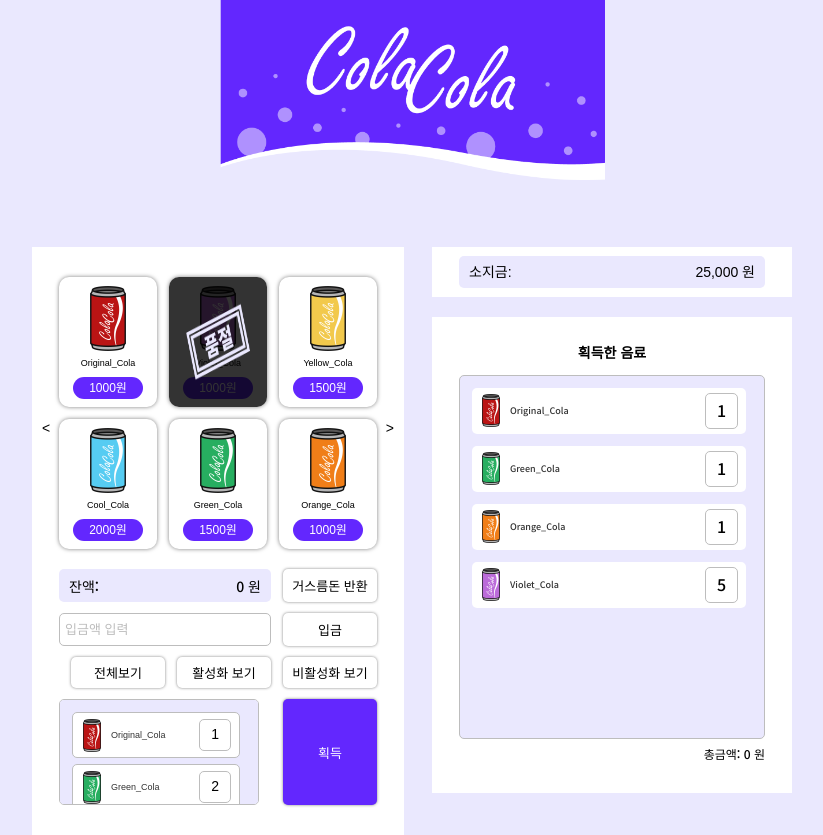
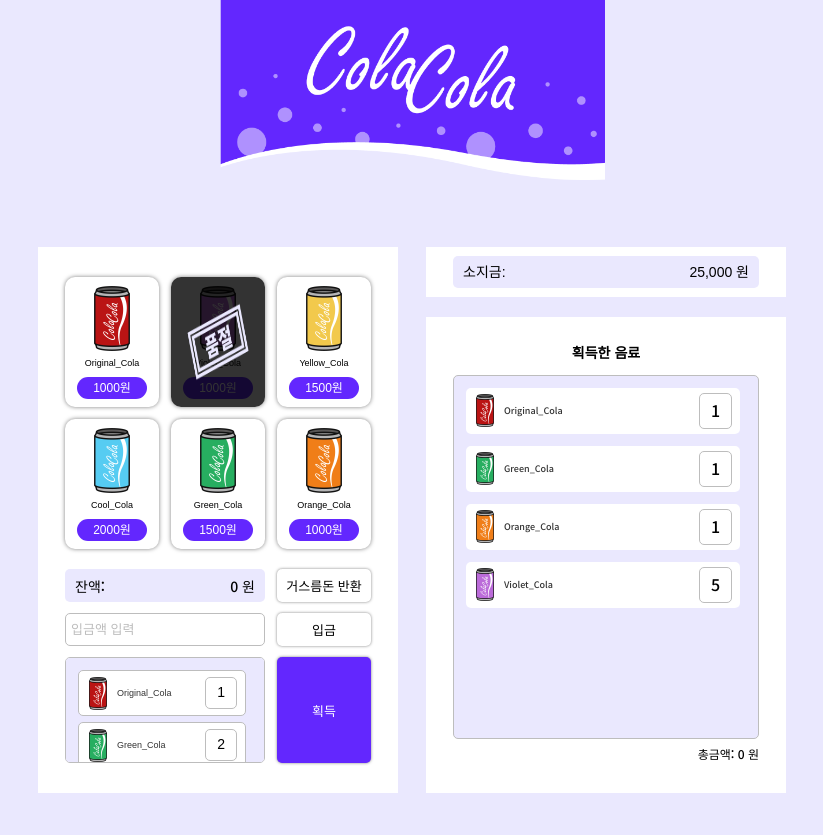
Before and after one commit to oneny/vending-machine-with-statement, a plain HTML site: page index.html in a window 1280 px wide. Shown: the whole page, without its empty margins (228-1051 px from the left). After the commit the page ends 800 px from the top, so only its background shows below. Drawn offline with Linux system fonts and the light colour scheme.

Commit message:
Style: index.html & style.css 태그 및  스타일 수정

```diff
--- a/index.html
+++ b/index.html
@@ -17,9 +17,6 @@
     <section class="vending-machine">
       <h2 class="ir">음료수 자판기</h2>
 
-      <button class="btn-left">&lt;</button>
-      <button class="btn-right">&gt;</button>
-
       <ul class="cont-lists">
         <!-- 음료수 목록 -->
       </ul>
@@ -30,12 +27,6 @@
 
       <div class="cont-credit">
         <!-- DepositForm -->
-      </div>
-
-      <div class="cont-credit">
-        <button class="btn-credit">전체보기</button>
-        <button class="btn-credit">활성화 보기</button>
-        <button class="btn-credit">비활성화 보기</button>
       </div>
 
       <div class="cont-cart">
--- a/src/style/style.css
+++ b/src/style/style.css
@@ -94,23 +94,6 @@ body {
   padding: 30px 27px;
   margin-right: 28px; /* 자판기 화면과 나의 정보 화면 간격 */
   background-color: #fff;
-}
-
-.cont-main .vending-machine .btn-left,
-.cont-main .vending-machine .btn-right {
-  position: absolute;
-  top: 28.5%;
-  left: 5px;
-  font-size: 14px;
-  border: none;
-  padding: 5px;
-  background-color: transparent;
-  cursor: pointer;
-}
-
-.cont-main .vending-machine .btn-right {
-  left: unset;
-  right: 5px;
 }
 
 /* 음료수 목록 */
```
